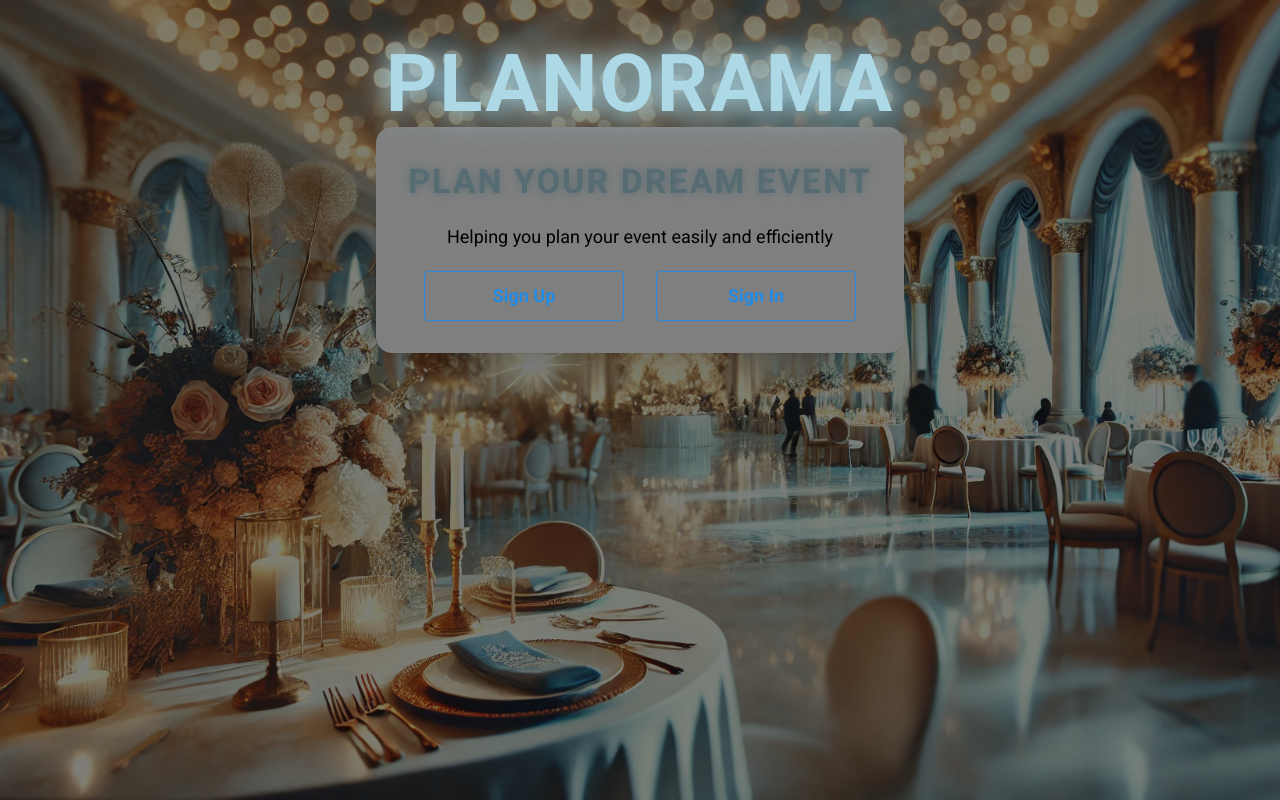
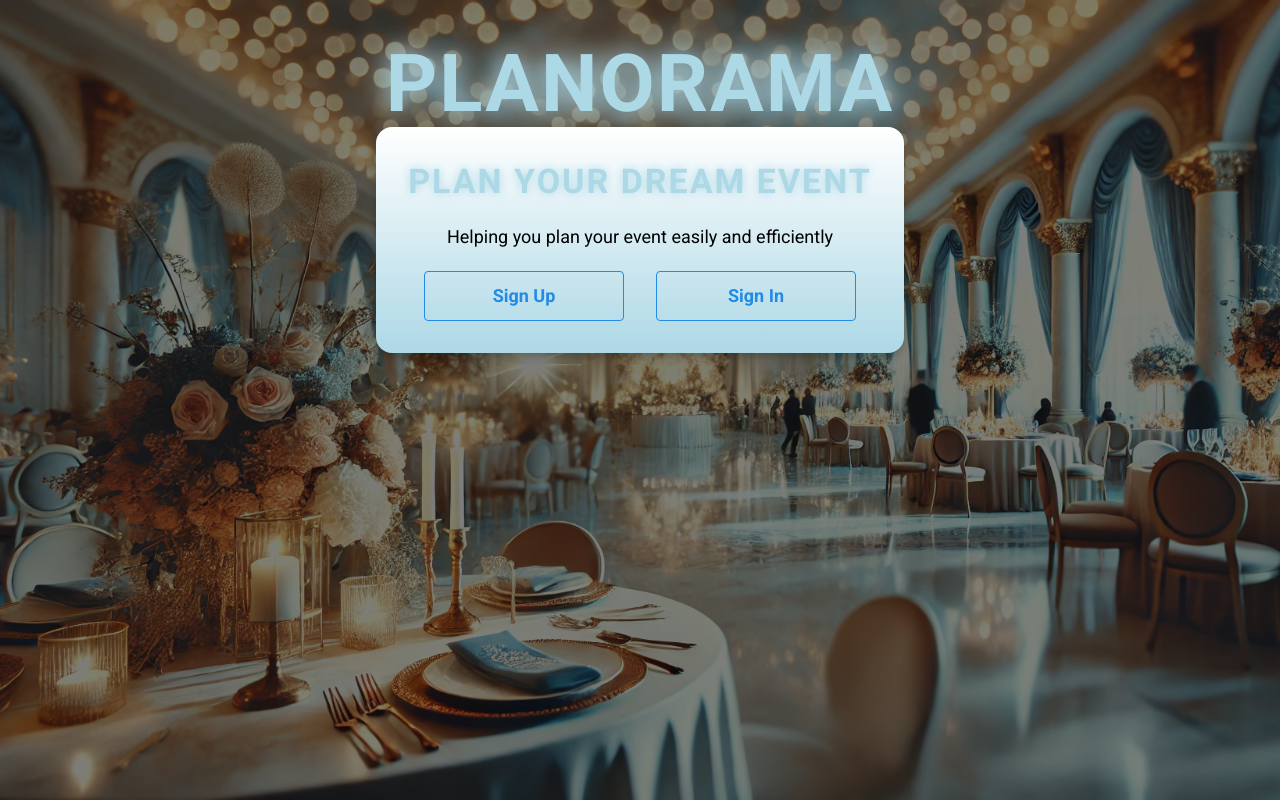
Before and after one commit to MNL5/Planorama, a React (Vite) app in the folder frontend/: page / in a window 1280 px wide. Built offline with nearby package versions, Linux system fonts and the light colour scheme.

Commit message:
home page design

```diff
--- a/frontend/src/components/home-page/home-page.tsx
+++ b/frontend/src/components/home-page/home-page.tsx
@@ -31,6 +31,7 @@ const HomePage: React.FC = () => {
         style={{
           top: 0,
           left: 0,
+          zIndex: 0,
           width: "100%",
           height: "100%",
           position: "absolute",
@@ -55,6 +56,7 @@ const HomePage: React.FC = () => {
       </Flex>
       <Container
         style={{
+          zIndex: 1,
           height: "60vh",
           display: "flex",
           alignItems: "center",
@@ -68,7 +70,8 @@ const HomePage: React.FC = () => {
           shadow={"lg"}
           style={{
             textAlign: "center",
-            backgroundColor: "white",
+            background: "linear-gradient(to bottom, #ffffff, #add8e6)",
+            boxShadow: "0 4px 8px rgba(0, 0, 0, 0.2)",
           }}
         >
           <Stack gap={"lg"}>
@@ -76,6 +79,7 @@ const HomePage: React.FC = () => {
               c={"#add8e6"}
               ff={"text"}
               style={{
+                zIndex: 1,
                 letterSpacing: "2px",
                 textTransform: "uppercase",
                 textShadow: "0 0 10px #add8e6",
```
